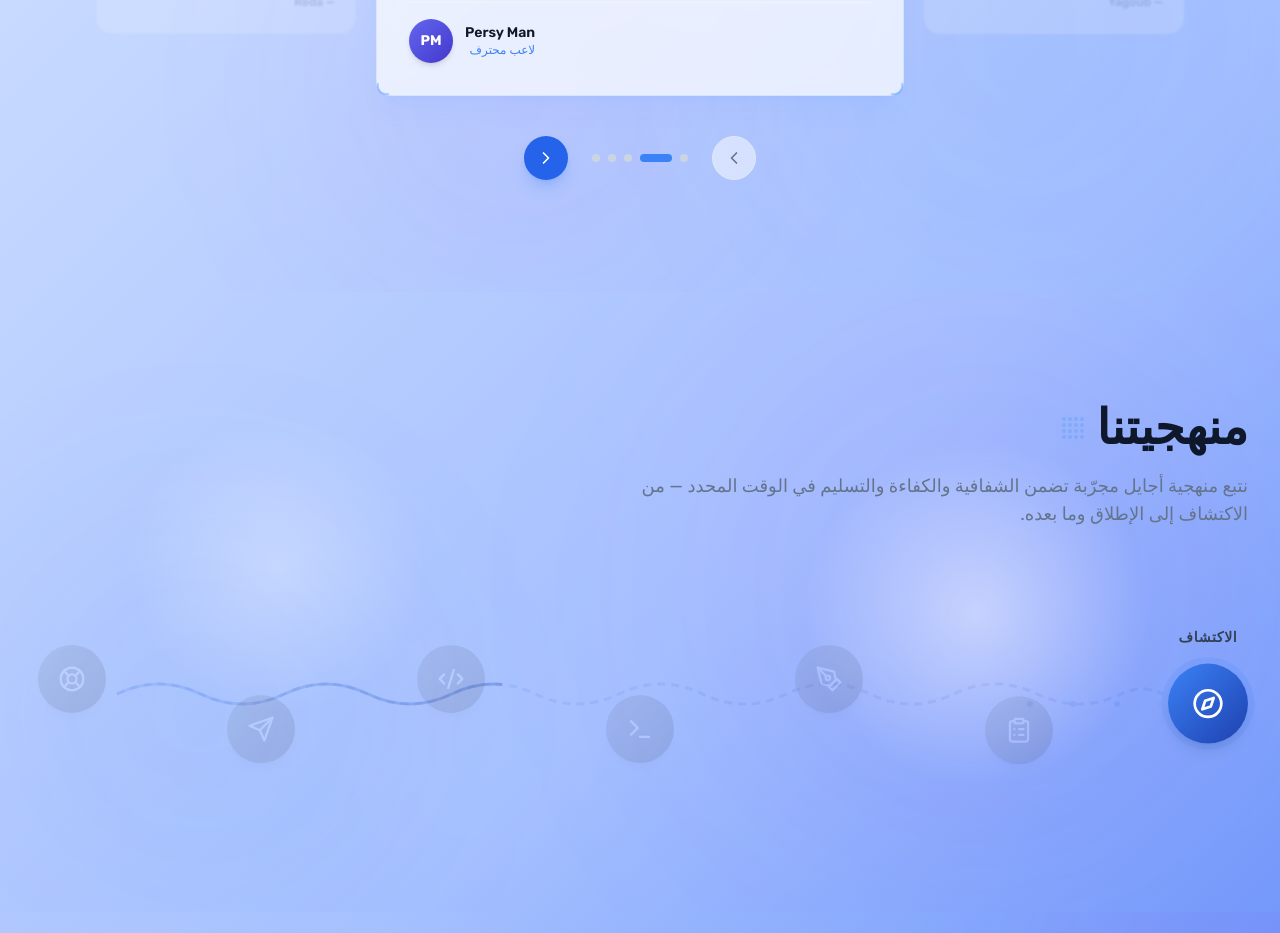
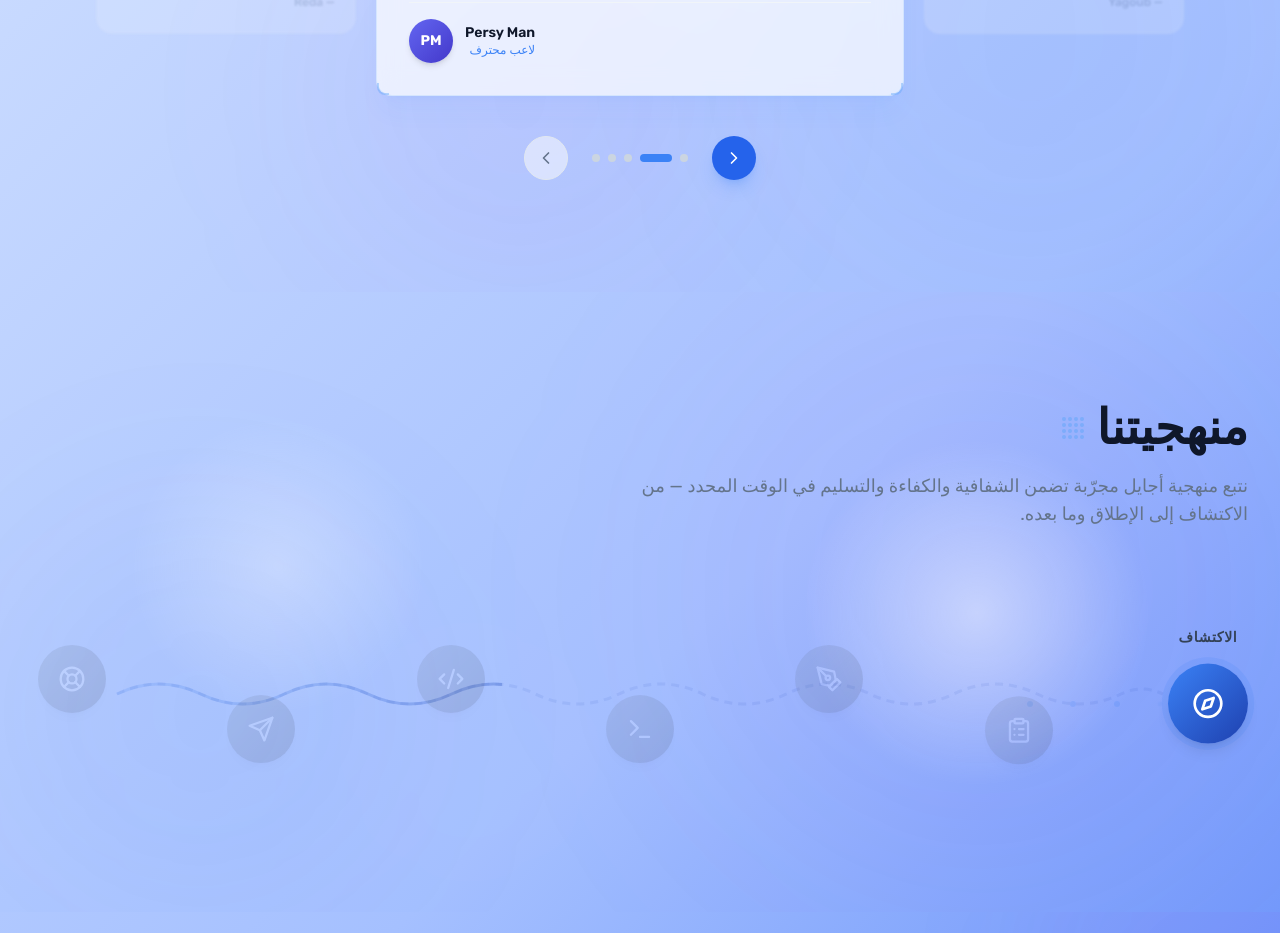
Before and after one commit to AchrafLarbi/DigitX, a React (Vite) app: page / in a window 1280 px wide. Shown: the part 4240-5173 px from the top of the page. Built offline with nearby package versions, Linux system fonts and the light colour scheme; a web font is replaced by a local one.

Commit message:
fix some error

```diff
--- a/src/components/Testimonials.tsx
+++ b/src/components/Testimonials.tsx
@@ -276,7 +276,7 @@ export function Testimonials({ isArabic }: TestimonialsProps) {
         </div>
 
         {/* Navigation + progress */}
-        <div className="flex justify-center items-center gap-6 mt-10">
+        <div className={`flex justify-center items-center gap-6 mt-10 ${isArabic ? "flex-row-reverse" : ""}`}>
           <button
             onClick={handlePrev}
             className="w-11 h-11 rounded-full bg-white/50 flex items-center justify-center text-slate-500 hover:bg-white/80 transition-all duration-300 group border border-slate-200"
```
